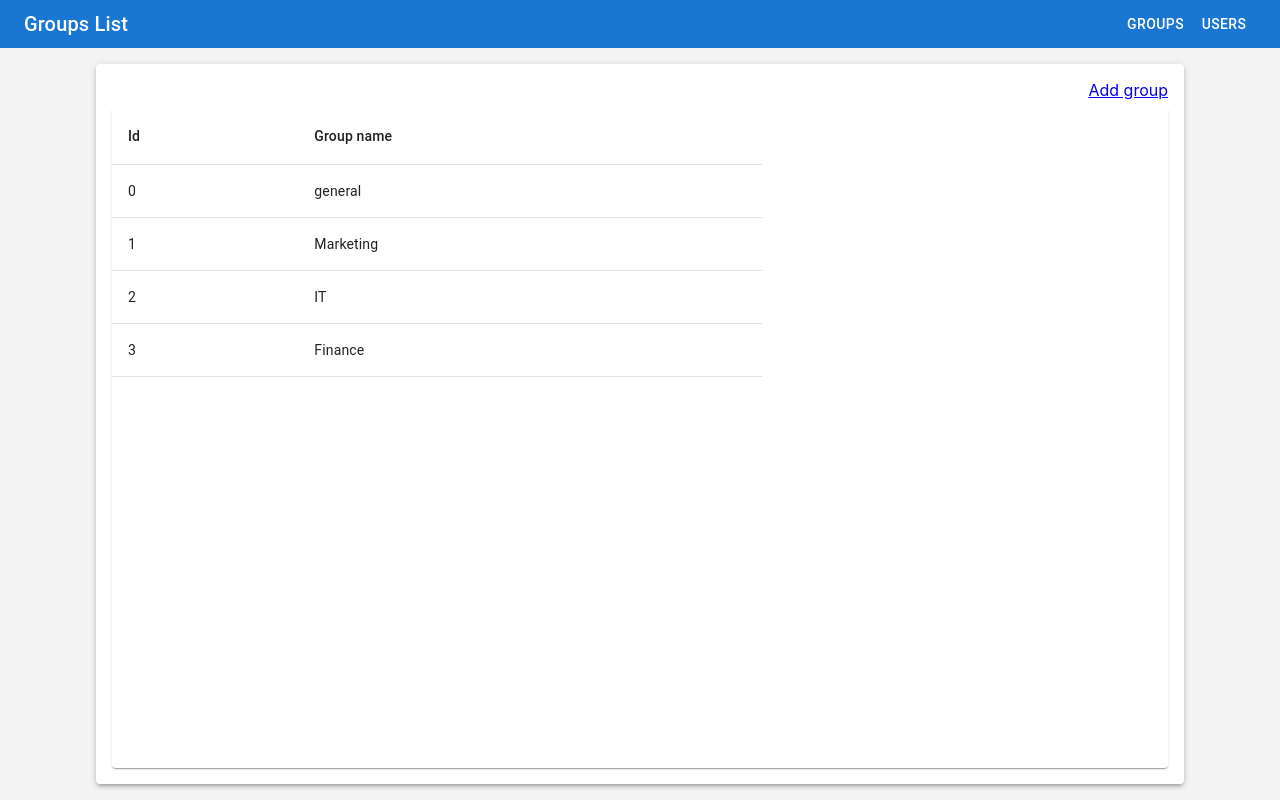
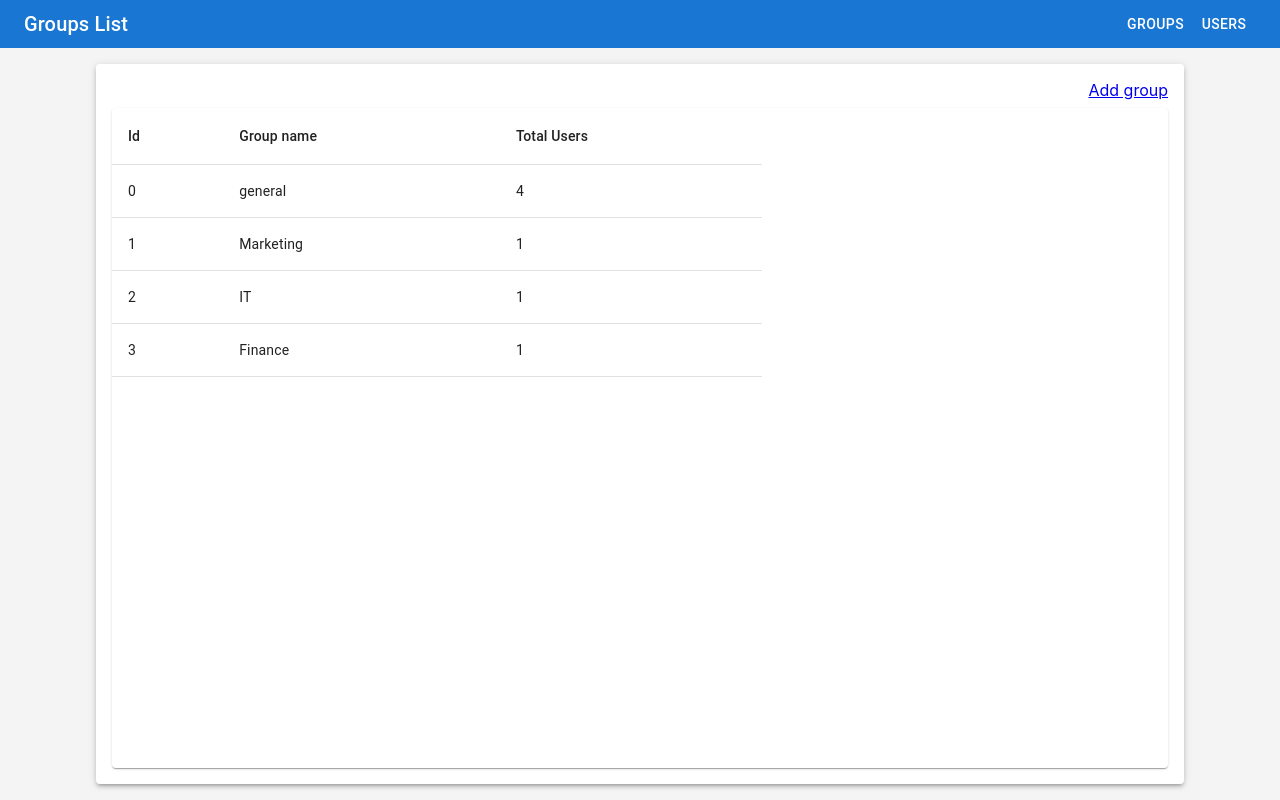
Before and after one commit to ivandax/user-management, a React (Create React App) app: page / in a window 1280 px wide. Built offline with nearby package versions, Linux system fonts and the light colour scheme.

Commit message:
Add group total users info on table

```diff
--- a/src/persistence/groupPersistence.ts
+++ b/src/persistence/groupPersistence.ts
@@ -1,10 +1,19 @@
 import { Group } from "domain/GroupDomain";
-import { persistedGroupsResource } from "./mockDatabase";
+import { persistedGroupsResource, persistedUsersResource } from "./mockDatabase";
 
-export function getGroups(): Promise<Group[]> {
+function getUsersOfGroup(groupId: number) {
+    return persistedUsersResource.filter((user) => user.groupIds.includes(groupId));
+}
+
+export type ExtendedGroup = Group & { userCount: number };
+
+export function getGroups(): Promise<ExtendedGroup[]> {
     return new Promise((res) => {
+        const extendedGroups: ExtendedGroup[] = persistedGroupsResource.map((group) => {
+            return { ...group, userCount: getUsersOfGroup(group.id).length };
+        });
         setTimeout(() => {
-            res(persistedGroupsResource);
+            res(extendedGroups);
         }, 3000);
     });
 }
--- a/src/presentation/views/Groups/Groups.tsx
+++ b/src/presentation/views/Groups/Groups.tsx
@@ -15,11 +15,10 @@ import { Header } from "presentation/components/Header/Header";
 import { ViewContainer } from "presentation/components/ViewContainer/ViewContainer";
 import { LoadingOverlay } from "presentation/components/LoadingOverlay/LoadingOverlay";
 import { AsyncOp } from "utils/AsyncOp";
-import { Group } from "domain/GroupDomain";
-import { getGroups } from "persistence/groupPersistence";
+import { getGroups, ExtendedGroup } from "persistence/groupPersistence";
 
 function Groups(): JSX.Element {
-    const [groups, setGroups] = useState<AsyncOp<Group[], null>>({ status: "pending" });
+    const [groups, setGroups] = useState<AsyncOp<ExtendedGroup[], null>>({ status: "pending" });
 
     const handleGetGroups = async () => {
         setGroups({ status: "in-progress" });
@@ -53,6 +52,7 @@ function Groups(): JSX.Element {
                             <TableRow>
                                 <TableCell>Id</TableCell>
                                 <TableCell>Group name</TableCell>
+                                <TableCell>Total Users</TableCell>
                             </TableRow>
                         </TableHead>
                         <TableBody>
@@ -77,6 +77,9 @@ function Groups(): JSX.Element {
                                             >
                                                 {group.name}
                                             </TableCell>
+                                            <TableCell component="th" scope="row">
+                                                {group.userCount}
+                                            </TableCell>
                                         </TableRow>
                                     );
                                 })
--- a/src/presentation/views/Users/Users.tsx
+++ b/src/presentation/views/Users/Users.tsx
@@ -20,14 +20,14 @@ import { ExtendedUser, getUsers } from "persistence/userPersistence";
 function Users(): JSX.Element {
     const [users, setUsers] = useState<AsyncOp<ExtendedUser[], null>>({ status: "pending" });
 
-    const handleGetGroups = async () => {
+    const handleGetUsers = async () => {
         setUsers({ status: "in-progress" });
         const result = await getUsers();
         setUsers({ status: "successful", data: result });
     };
 
     useEffect(() => {
-        handleGetGroups();
+        handleGetUsers();
     }, []);
 
     return (
```
